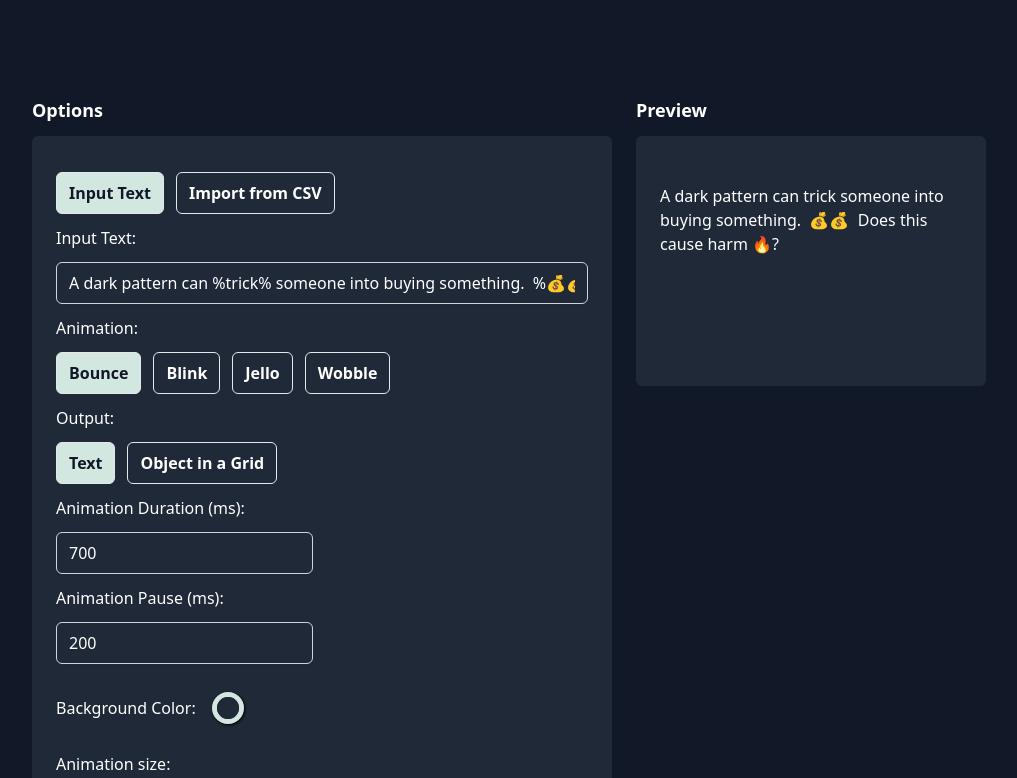
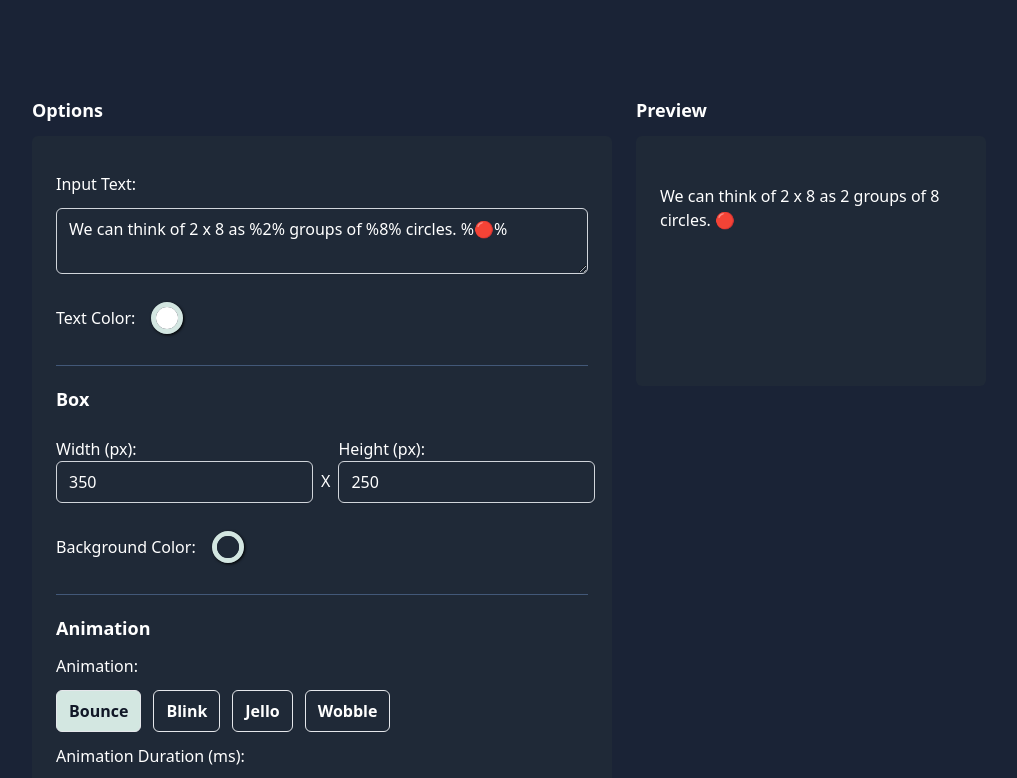
Before and after one commit to IrtezaAsadRizvi/text-animation, a Vue app: page / in a window 1280 px wide. Shown: the top 778 px of the page, without its empty margins (16-1033 px from the left). Built offline with nearby package versions, Linux system fonts and the light colour scheme.

Commit message:
basic groups

```diff
--- a/src/App.vue
+++ b/src/App.vue
@@ -6,32 +6,60 @@
     </div>
     <div class="grid md:grid-cols-2 gap-6">
       <div class="bg-container p-6 rounded-md md:h-full">
-        <div class="flex flex-wrap gap-3">
+        <!-- <div class="flex flex-wrap gap-3">
           <label class="flex items-center mt-3 border px-3 py-2 cursor-pointer rounded-md font-semibold" :class="{ 'btn-selected': formData.isImportFromCsv === false }">
             <input type="radio" name="animation" class="hidden form-radio border-gray-300 shadow-sm focus:border-indigo-300 focus:ring focus:ring-indigo-200 focus:ring-opacity-50" @click="() => formData.isImportFromCsv = false">
-            <span>Input Text</span>
+            <span>Text Input</span>
           </label>
           <label class="flex items-center mt-3 border px-3 py-2 cursor-pointer rounded-md font-semibold" :class="{ 'btn-selected': formData.isImportFromCsv === true }">
             <input type="radio" name="animation" class="hidden form-radio border-gray-300 shadow-sm focus:border-indigo-300 focus:ring focus:ring-indigo-200 focus:ring-opacity-50" @click="() => formData.isImportFromCsv = true">
             <span>Import from CSV</span>
           </label>
-        </div>
+        </div> -->
         <div v-if="!formData.isImportFromCsv">
           <label class="block mt-3">
             <span>Input Text:</span>
-            <input type="text" class="mt-3 block w-full bg-transparent rounded-md border-gray-300 shadow-sm focus:border-indigo-300 focus:ring focus:ring-indigo-200 focus:ring-opacity-50" v-model="formData.input">
+            <textarea type="text" class="mt-3 block w-full bg-transparent rounded-md border-gray-300 shadow-sm focus:border-indigo-300 focus:ring focus:ring-indigo-200 focus:ring-opacity-50" v-model="formData.input">
+            </textarea>
           </label>
+
+          <div>
+            <label class="flex items-center mt-3">
+              <span>Text Color:</span>
+              <div class="cp_wrapper">
+                <input type="color" name="text_color" class="ml-3 rounded-md bg-transparent border-gray-300 shadow-sm focus:border-indigo-300 focus:ring focus:ring-indigo-200 focus:ring-opacity-50" v-model="formData.text_color">
+              </div>
+            </label>
+          </div>
+          <hr>
+          <h3 class="group-title">Box</h3>
+          <div>
+            <div class="container flex mt-3">
+              <label class="block mt-3">
+                <span class="block">Width (px):</span>
+                <input type="number" name="box_height" class="rounded-md bg-transparent border-gray-300 shadow-sm focus:border-indigo-300 focus:ring focus:ring-indigo-200 focus:ring-opacity-50" v-model="formData.preview_box.width" placeholder="Width">
+              </label>
+              <span class="block mt-11 ml-2 mr-2">X</span>
+              <label class="block mt-3">
+                <span class="block">Height (px):</span>
+                <input type="number" name="box_height" class="rounded-md bg-transparent border-gray-300 shadow-sm focus:border-indigo-300 focus:ring focus:ring-indigo-200 focus:ring-opacity-50" v-model="formData.preview_box.height" placeholder="Height">
+              </label>
+            </div>
+          </div>
+          <div>
+            <label class="flex items-center mt-3">
+              <span>Background Color:</span>
+              <div class="cp_wrapper">
+                <input type="color" name="box_bg_color" class="ml-3 rounded-md bg-transparent border-gray-300 shadow-sm focus:border-indigo-300 focus:ring focus:ring-indigo-200 focus:ring-opacity-50" v-model="formData.preview_box.bg_color">
+              </div>
+            </label>
+          </div>
+          <hr>
+          <h3 class="group-title">Animation</h3>
           <label class="block mt-3">Animation: </label>
           <div class="flex flex-wrap gap-3">
             <label v-for="(item, index) in animations" :key="index" class="flex items-center mt-3 border px-3 py-2 cursor-pointer rounded-md font-semibold" :class="{ 'btn-selected': formData.animation === item }">
               <input type="radio" name="animation" class="hidden form-radio border-gray-300 shadow-sm focus:border-indigo-300 focus:ring focus:ring-indigo-200 focus:ring-opacity-50" v-model="formData.animation" :value="item">
-              <span>{{ item }}</span>
-            </label>
-          </div>
-          <label class="block mt-3">Output: </label>
-          <div class="flex flex-wrap gap-3">
-            <label v-for="(item, index) in outputs" :key="index" class="flex items-center mt-3 border px-3 py-2 cursor-pointer rounded-md font-semibold" :class="{ 'btn-selected': formData.output === item }">
-              <input type="radio" name="output" class="hidden form-radio border-gray-300 shadow-sm focus:border-indigo-300 focus:ring focus:ring-indigo-200 focus:ring-opacity-50" v-model="formData.output" :value="item">
               <span>{{ item }}</span>
             </label>
           </div>
@@ -47,31 +75,15 @@
               <input type="number" step="50" class="mt-3 rounded-md bg-transparent border-gray-300 shadow-sm focus:border-indigo-300 focus:ring focus:ring-indigo-200 focus:ring-opacity-50" v-model="formData.animation_pause">
             </label>
           </div>
-          <div>
-            <label class="flex items-center mt-3">
-              <span>Background Color:</span>
-              <div class="cp_wrapper">
-                <input type="color" name="box_bg_color" class="ml-3 rounded-md bg-transparent border-gray-300 shadow-sm focus:border-indigo-300 focus:ring focus:ring-indigo-200 focus:ring-opacity-50" v-model="formData.preview_box.bg_color">
-              </div>
+
+          <label class="block mt-3">Output: </label>
+          <div class="flex flex-wrap gap-3">
+            <label v-for="(item, index) in outputs" :key="index" class="flex items-center mt-3 border px-3 py-2 cursor-pointer rounded-md font-semibold" :class="{ 'btn-selected': formData.output === item }">
+              <input type="radio" name="output" class="hidden form-radio border-gray-300 shadow-sm focus:border-indigo-300 focus:ring focus:ring-indigo-200 focus:ring-opacity-50" v-model="formData.output" :value="item">
+              <span>{{ item }}</span>
             </label>
           </div>
-          <div>
-            <label class="block mt-3">
-              <span>Animation size:</span>
-              <div class="flex mt-3">
-                <input type="number" name="box_height" class="rounded-md bg-transparent border-gray-300 shadow-sm focus:border-indigo-300 focus:ring focus:ring-indigo-200 focus:ring-opacity-50" v-model="formData.preview_box.height" placeholder="Height">
-                <input type="number" name="box_height" class="ml-3 rounded-md bg-transparent border-gray-300 shadow-sm focus:border-indigo-300 focus:ring focus:ring-indigo-200 focus:ring-opacity-50" v-model="formData.preview_box.width" placeholder="Width">
-              </div>
-            </label>
-          </div>
-          <div>
-            <label class="flex items-center mt-3">
-              <span>Text Color:</span>
-              <div class="cp_wrapper">
-                <input type="color" name="text_color" class="ml-3 rounded-md bg-transparent border-gray-300 shadow-sm focus:border-indigo-300 focus:ring focus:ring-indigo-200 focus:ring-opacity-50" v-model="formData.text_color">
-              </div>
-            </label>
-          </div>
+
         </div>
         <div v-else>
           <label class="block mt-3">
@@ -144,7 +156,7 @@ const ANIMATION = {
 
 const formData = ref({
   isImportFromCsv: false,
-  input: 'A dark pattern can %trick% someone into buying something.  %💰💰%  Does this cause %harm 🔥%?',
+  input: 'We can think of 2 x 8 as %2% groups of %8% circles. %🔴%',
   animation: animations[0],
   output: outputs[0],
   animation_duration: ANIMATION.DURATION,
--- a/src/style.css
+++ b/src/style.css
@@ -3,8 +3,19 @@
 @tailwind utilities;
 
 body {
-  background-color: #111827;
+  background-color: #1a2336;
   color: white;
+}
+
+.group-title {
+  font-size: 18px;
+  font-weight: bold;
+  margin: 20px 0 10px 0;
+}
+
+hr {
+  margin-top: 15px;
+  border-top: 1px solid #425878;
 }
 
 .bg-container {
```
